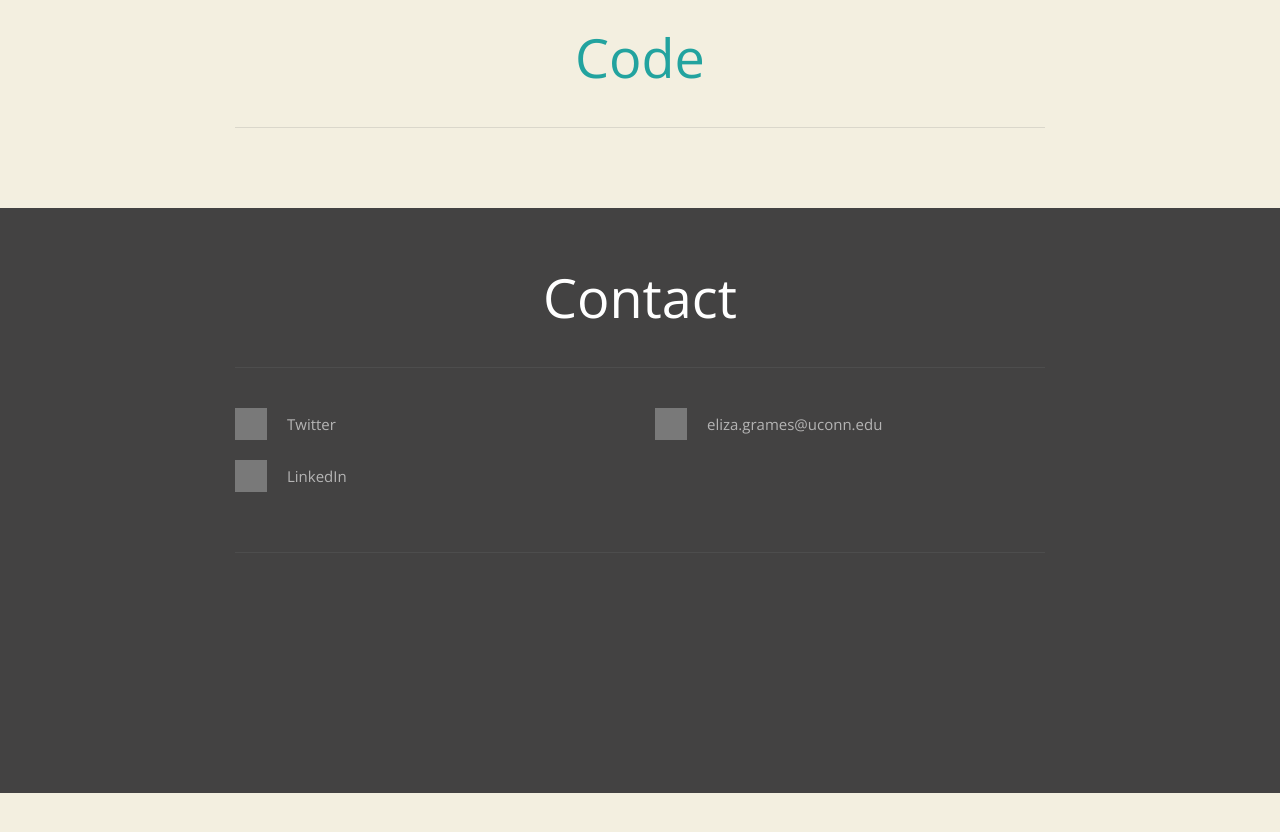
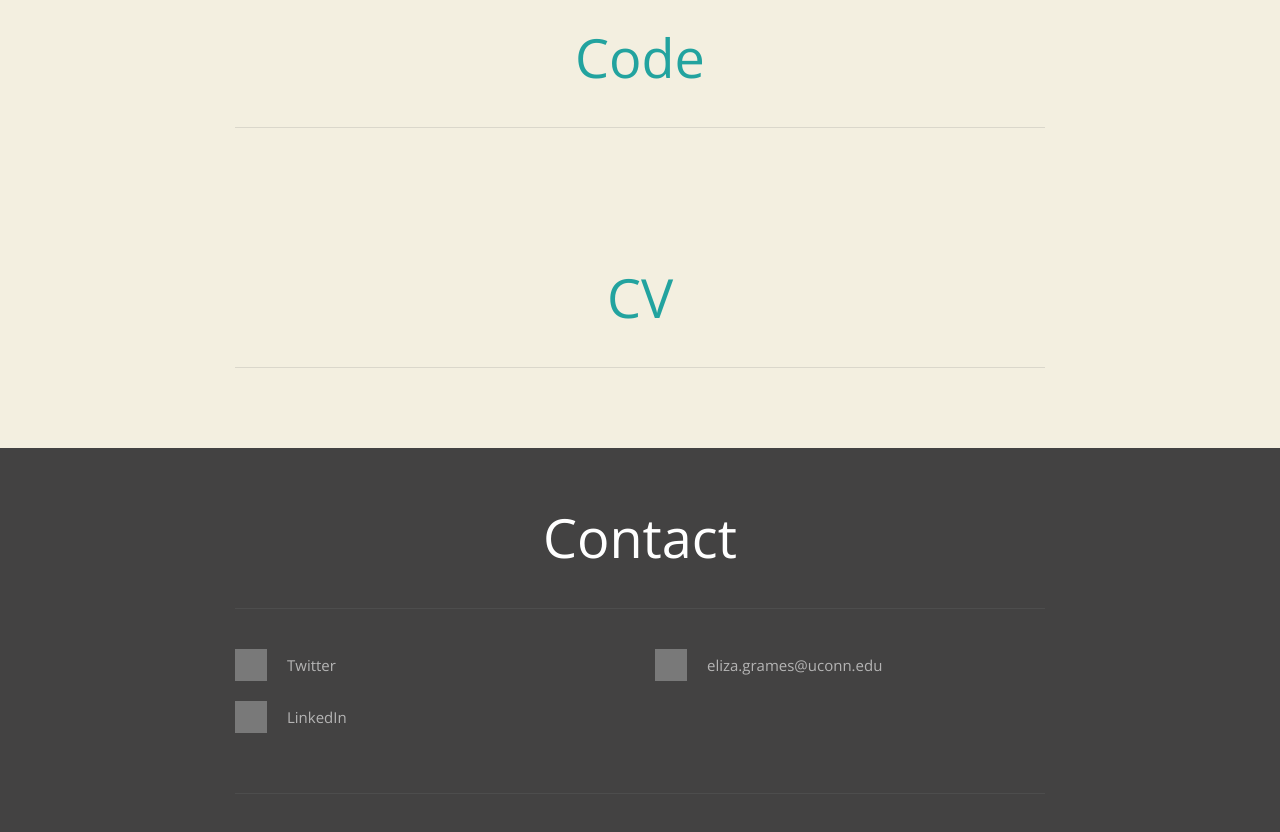
Before and after one commit to elizagrames/elizagrames.github.io, a Jekyll site: the page about/index.html, which Jekyll copies as it is, in a window 1280 px wide and 900 px high, scrolled down 2037 px. Shown: the top 832 px of the window. Built offline with Jekyll 4.4.1, drawn with Linux system fonts in a browser that asks for light colours; nearby versions of some CDN libraries; library files that are not in the unit come from our copies; comment, search, counter and statistics services are not loaded; before the commit the page ends 2830 px from its top, so only the background shows below that; grey boxes are pictures that could not be loaded.

Commit message:
Update index.html

```diff
--- a/about/index.html
+++ b/about/index.html
@@ -146,6 +146,14 @@
 <hr />
 </div>
 
+
+		<!--CV-->
+		<div id="cv" class="container">
+			<h2>CV</h2>
+<hr />
+</div>
+
+
 		<div class="background-gray">
 			<div id="contact" class="container">
 				<h2>Contact</h2>
```
